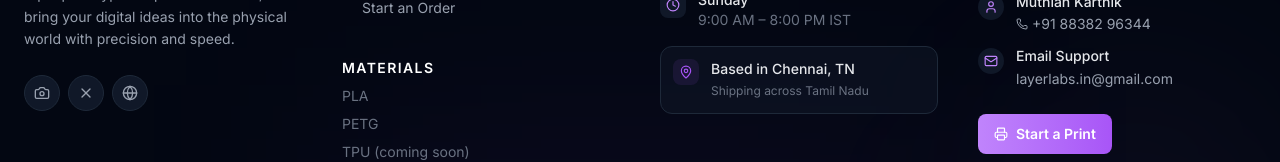
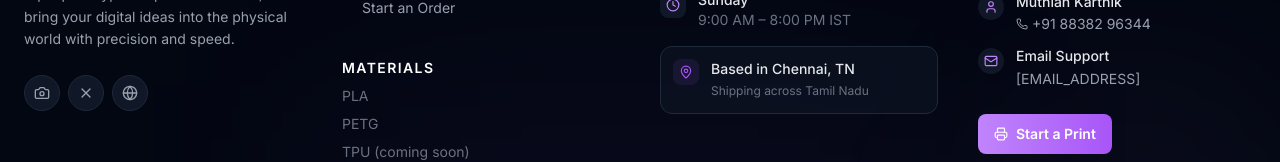
Before and after one commit to dhanupragateesh26/LayerLabs, a Next.js app in the folder frontend/: page / in a window 1280 px wide. Shown: the part 2200-2362 px from the top of the page. Built offline with nearby package versions, Linux system fonts and the light colour scheme.

Commit message:
fixed email

```diff
--- a/frontend/src/app/page.tsx
+++ b/frontend/src/app/page.tsx
@@ -131,7 +131,8 @@ export default function Home() {
             <motion.div variants={fadeUp} className="card bg-gray-950/40 p-8 opacity-60 grayscale border-gray-800">
               <div className="flex justify-center mb-1">
                 <span className="text-xs font-bold uppercase tracking-wider bg-gray-900 text-gray-300 px-3 py-1 rounded-full border border-gray-800">Coming Soon</span>
-              </div><h3 className="text-2xl font-bold mb-2 text-gray-400 mt-2">TPU</h3>
+              </div>
+              <h3 className="text-2xl font-bold mb-2 text-gray-400 mt-2">TPU</h3>
               <p className="text-purple-400 font-semibold text-xl mb-4">₹5 <span className="text-sm font-normal text-gray-500">/ gram</span></p>
               <p className="text-gray-400 text-sm mb-6 h-16">Flexible, rubber-like material perfect for wearables and seals.</p>
             </motion.div>
--- a/frontend/src/components/ContactFooter.tsx
+++ b/frontend/src/components/ContactFooter.tsx
@@ -168,9 +168,9 @@ export default function ContactFooter() {
                 </div>
                 <div>
                   <p className="font-medium text-gray-200 text-sm">Email Support</p>
-                  <a href="mailto:layerlabs.in@gmail.com"
+                  <a href="mailto:[EMAIL_ADDRESS]"
                     className="text-gray-400 text-sm mt-0.5 hover:text-brand-secondary transition-colors break-all">
-                    layerlabs.in@gmail.com
+                    [EMAIL_ADDRESS]
                   </a>
                 </div>
               </div>
```
Also changed, not shown: 1 other file (tests, documents, lock files or other folders).
